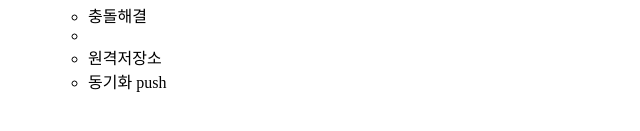
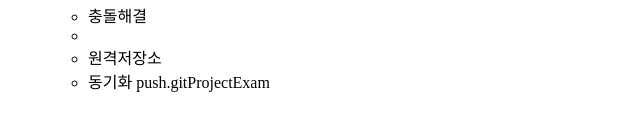
Before and after one commit to yjs620/testRepo, a website: page index2.html in a window 1280 px wide. Shown: the part 143-274 px from the top of the page, without its empty margins (0-640 px from the left). Drawn offline with Linux system fonts and the light colour scheme.

Commit message:
gitproejctexam 추가

```diff
--- a/index2.html
+++ b/index2.html
@@ -13,7 +13,7 @@
 <li>충돌해결<li>
 <li>원격저장소<li>
 동기화
-push
+push.gitProjectExam
 <ul>
 </ul>
 <table>
```
